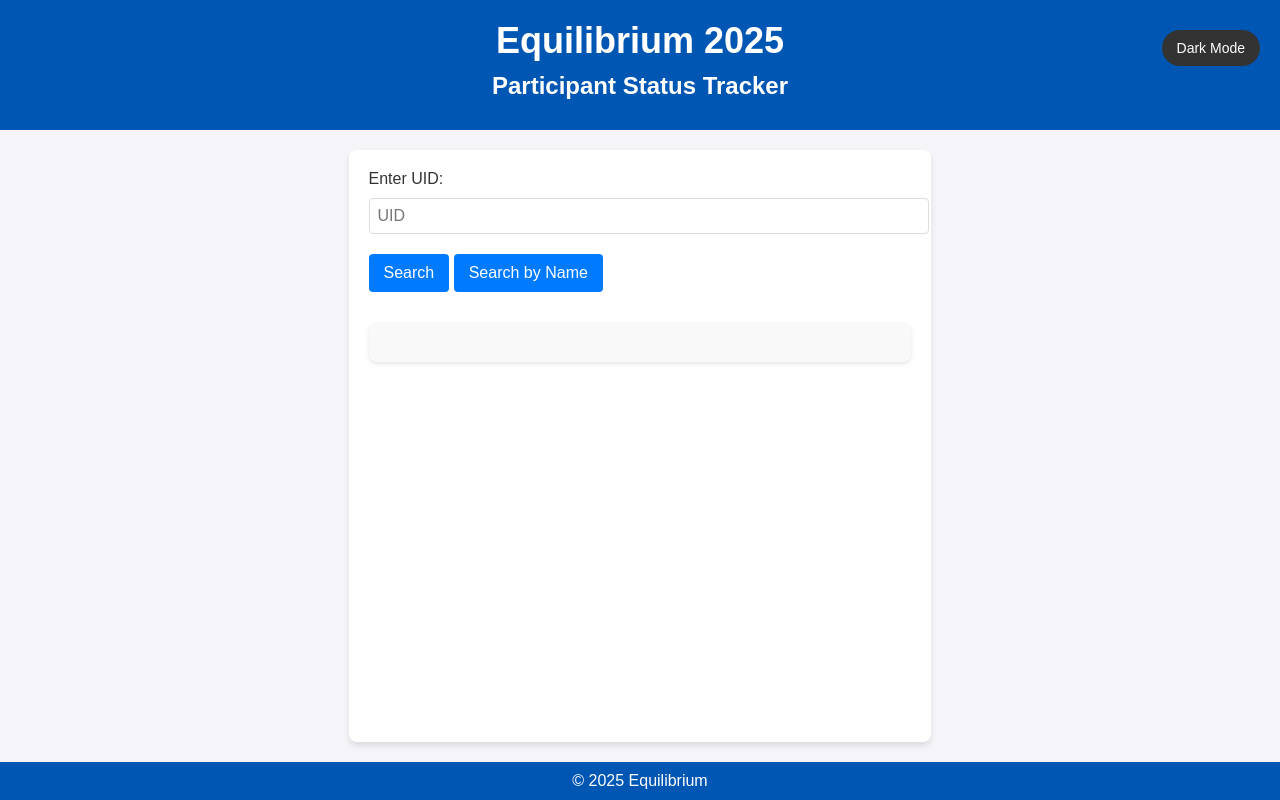
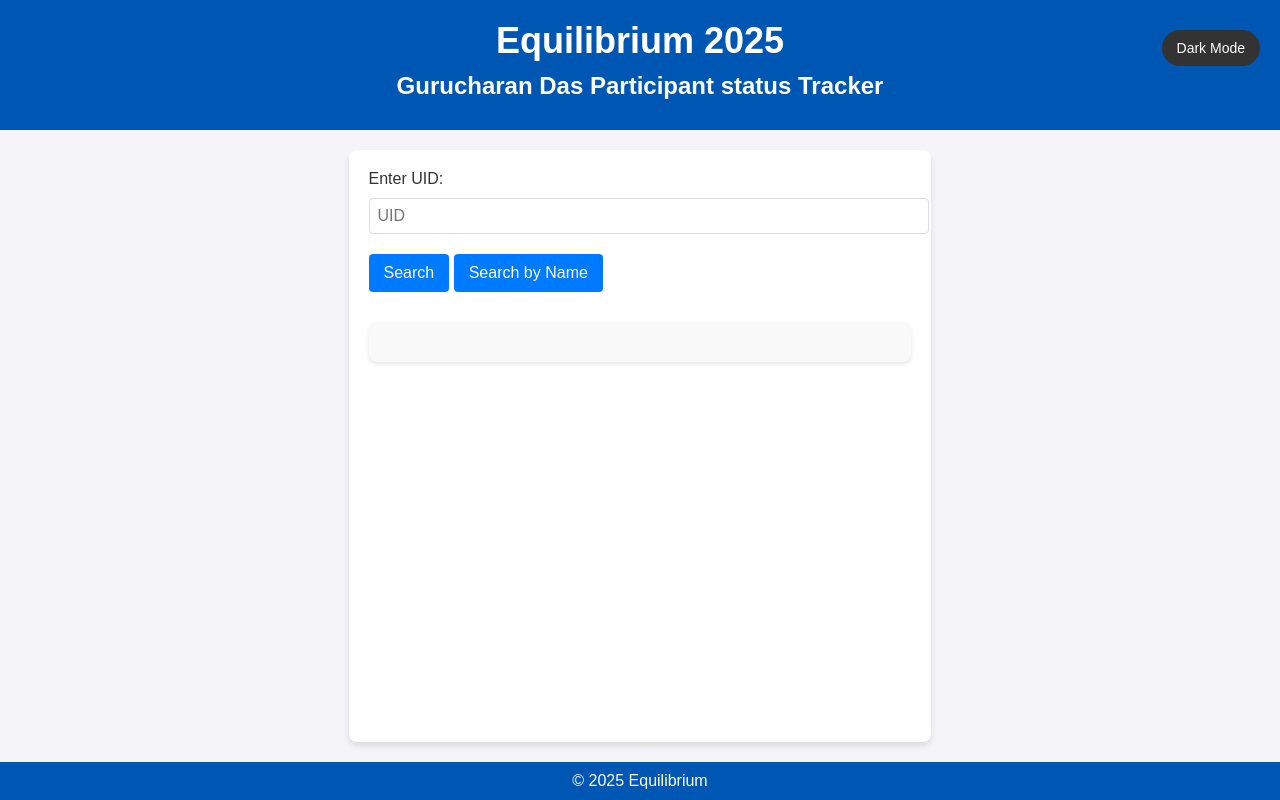
Before and after one commit to Shreenandbhattad/gurucharan-das, a plain HTML site: page index.html in a window 1280 px wide. Drawn offline with Linux system fonts and the light colour scheme.

Commit message:
Update index.html

```diff
--- a/index.html
+++ b/index.html
@@ -137,7 +137,7 @@
 <body>
   <header>
     <h1>Equilibrium 2025</h1>
-    <h2>Participant Status Tracker</h2>
+    <h2>Gurucharan Das Participant status Tracker</h2>
     <button class="dark-mode-btn" onclick="toggleDarkMode()">Dark Mode</button>
   </header>
   <div class="container">
```
